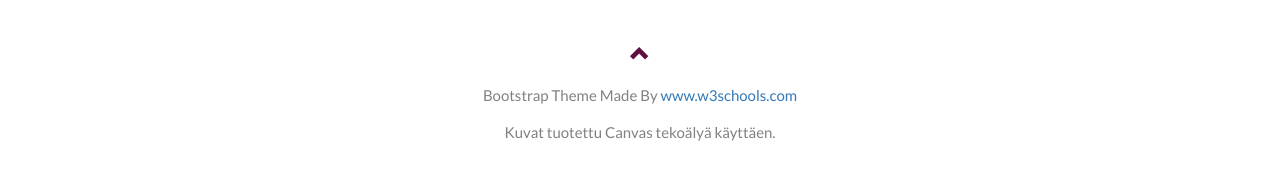
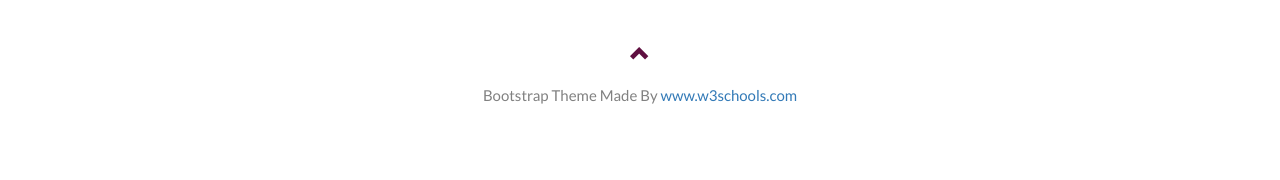
Before and after one commit to RuuJenna/Ruujenna.github.io, a plain HTML site: page model7.html in a window 1280 px wide. Shown: the part 4396-4576 px from the top of the page. Drawn offline with nearby package versions, Linux system fonts and the light colour scheme.

Commit message:
Add files via upload

```diff
--- a/model7.html
+++ b/model7.html
@@ -472,7 +472,6 @@
     <span class="glyphicon glyphicon-chevron-up"></span>
   </a>
   <p>Bootstrap Theme Made By <a href="https://www.w3schools.com" title="Visit w3schools">www.w3schools.com</a></p>
-  <p>Kuvat tuotettu Canvas tekoälyä käyttäen.</p>
 </footer>
 
 <script>
```
